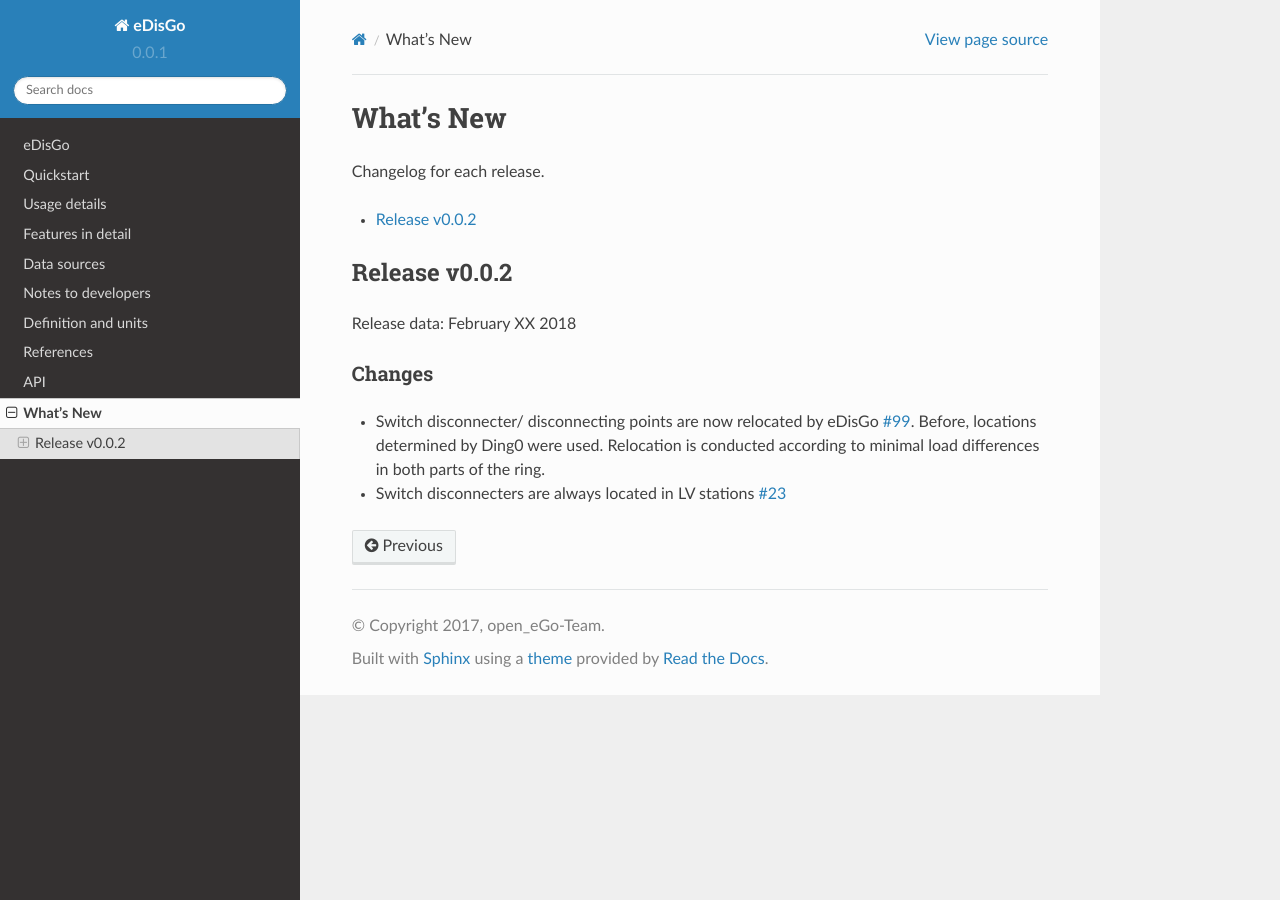
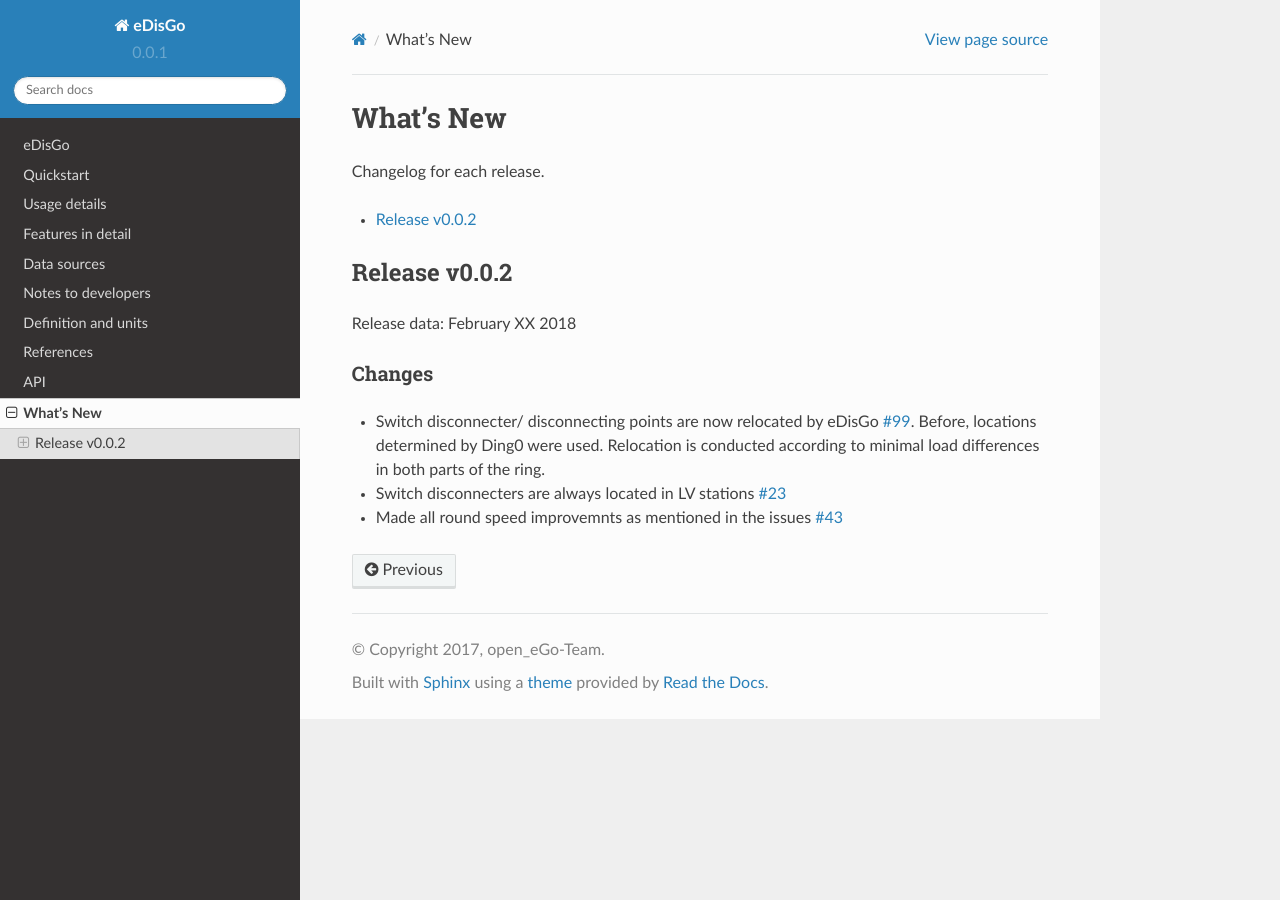
Before and after one commit to openego/eDisGo, a Sphinx documentation site: the page built from doc/whatsnew.rst, in a window 1280 px wide. Built offline with Sphinx 7.4.7 and the Read the Docs theme 2.0.0, drawn with Linux system fonts in a browser that asks for light colours; formulas are drawn with MathJax 3.

Commit message:
comment on the whatsnew section

```diff
--- a/doc/whatsnew/v0-0-2.rst
+++ b/doc/whatsnew/v0-0-2.rst
@@ -12,3 +12,4 @@ Changes
   minimal load differences in both parts of the ring.
 * Switch disconnecters are always located in LV stations
   `#23 <https://github.com/openego/eDisGo/issues/23>`_
+* Made all round speed improvemnts as mentioned in the issues `#43 <https://github.com/openego/eDisGo/issues/43>`_
```
